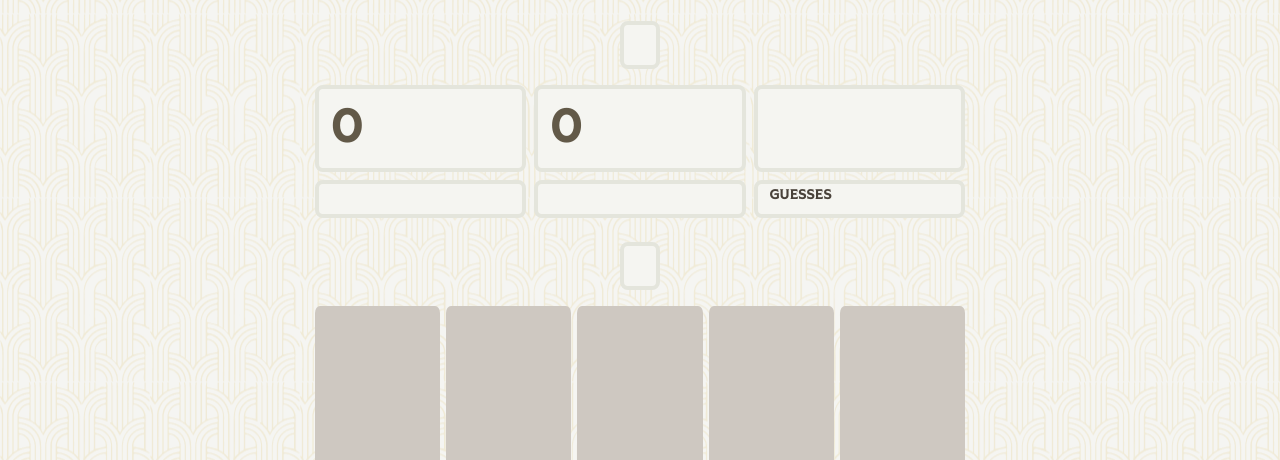
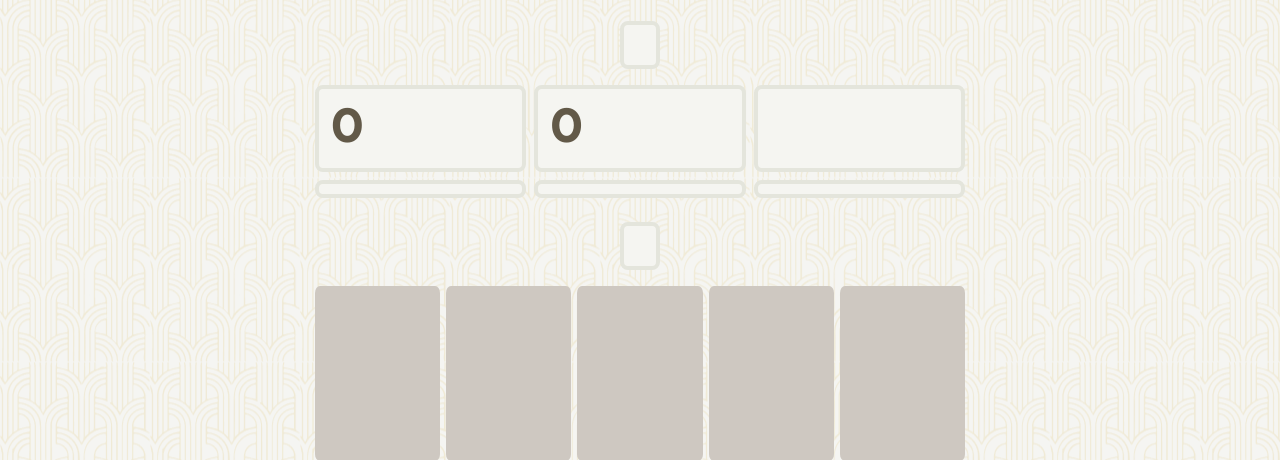
Before and after one commit to FragileClick/Alteredle, a Flask app: template templates/collection.html in a window 1280 px wide. Shown: the part 351-811 px from the top of the page. Run offline with Flask 3, Linux system fonts and the light colour scheme; the template is opened without the code that fills it, so the values that code supplies are empty.

Commit message:
remove text from collection template

```diff
--- a/templates/collection.html
+++ b/templates/collection.html
@@ -40,7 +40,7 @@
         </div>
         <div class="puzzle_stat_card">
           <p class="stat_metric">{{player.guesses}}</p>
-          <p class="stat_title" id="collection_stat_guesses_title">GUESSES</p>
+          <p class="stat_title" id="collection_stat_guesses_title"></p>
           <p class="stat_description" id="collection_stat_guesses_subtitle"></p>
         </div>
       </div>
```
